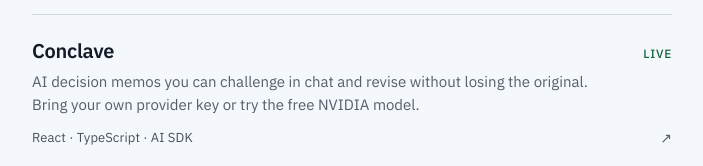
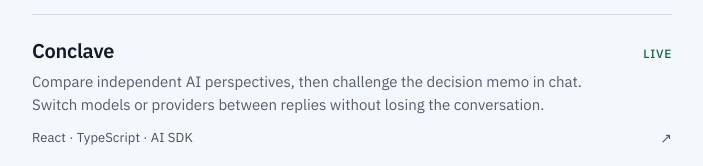
Before and after one commit to glamboyosa/things, a Vue app: page / in a window 1280 px wide. Shown: the part 434-600 px from the top of the page, without its empty margins (288-991 px from the left). Built offline with nearby package versions, Linux system fonts and the light colour scheme.

Commit message:
Update Conclave project description

```diff
--- a/src/App.vue
+++ b/src/App.vue
@@ -19,7 +19,7 @@ const projects: Project[] = [
   {
     name: 'Conclave',
     description:
-      'AI decision memos you can challenge in chat and revise without losing the original. Bring your own provider key or try the free NVIDIA model.',
+      'Compare independent AI perspectives, then challenge the decision memo in chat. Switch models or providers between replies without losing the conversation.',
     link: 'https://conclave.click',
     stack: 'React · TypeScript · AI SDK',
     status: 'Live',
```
